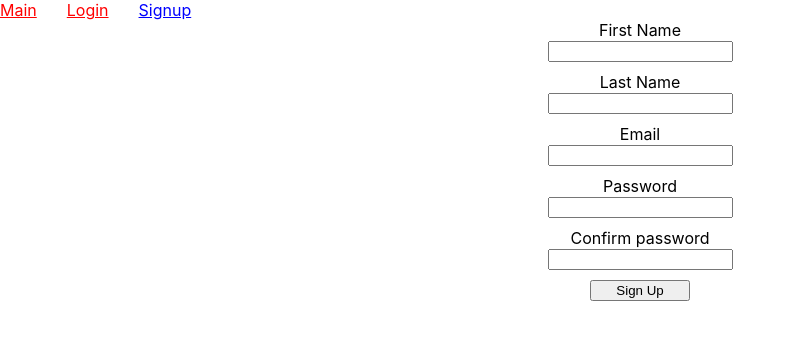
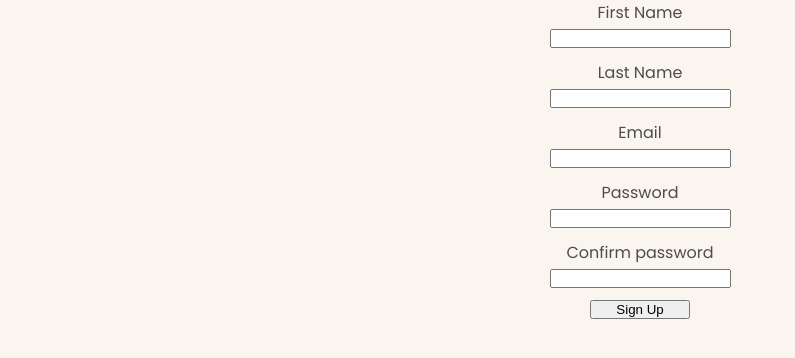
Before and after one commit to ansachuk/mashhh-demo, a React (Create React App) app: page /mashhh-demo/signup in a window 1280 px wide. Shown: the top 358 px of the page, without its empty margins (0-795 px from the left). Built offline with nearby package versions, Linux system fonts and the light colour scheme.

Commit message:
add vars, set default settings, add navigation

```diff
--- a/src/components/App/App.jsx
+++ b/src/components/App/App.jsx
@@ -4,16 +4,24 @@ import MainPage from "pages/MainPage/MainPage";
 import LoginPage from "pages/LoginPage/LoginPage";
 import SignupPage from "pages/SignupPage/SignupPage";
 
+import { Global } from "components/GlobalStyles/GlobalStyles.styled";
+
 import Layout from "components/Layout/Layout";
 import PrivatRoute from "components/PrivatRoute/PrivatRoute";
 
 export const App = () => {
 	return (
-		<Routes>
-			<Route path="/" element={<Layout />}>
-				<Route index element={<MainPage />} />
+		<>
+			<Global />
+			<Routes>
+				<Route path="/" element={<Layout />}>
+					<Route index element={<MainPage />} />
+					<Route path="catalog" element={<MainPage />} />
+					<Route path="brands" element={<MainPage />} />
+					<Route path="lookbook" element={<MainPage />} />
+				</Route>
 				<Route
-					path="login"
+					path="/login"
 					element={
 						<PrivatRoute>
 							<LoginPage />
@@ -21,15 +29,15 @@ export const App = () => {
 					}
 				/>
 				<Route
-					path="signup"
+					path="/signup"
 					element={
 						<PrivatRoute>
 							<SignupPage />
 						</PrivatRoute>
 					}
 				/>
-			</Route>
-			<Route path="*" element={<Navigate to="/" />} />
-		</Routes>
+				<Route path="*" element={<Navigate to="/" />} />
+			</Routes>
+		</>
 	);
 };
--- /dev/null
+++ b/src/components/Footer/Footer.jsx
@@ -0,0 +1,3 @@
+export default function Footer() {
+	return <div>Footer</div>;
+}
--- /dev/null
+++ b/src/components/GlobalStyles/GlobalStyles.styled.jsx
@@ -0,0 +1,39 @@
+import { createGlobalStyle } from "styled-components";
+import root from "styles/vars";
+
+const { mainBGC, ffPoppin, mainFontcolor } = root;
+
+export const Global = createGlobalStyle`
+html {
+   box-sizing: border-box;
+
+}
+
+*,
+*::before,
+*::after {
+   box-sizing: inherit;
+	margin: 0;
+	padding: 0;
+
+}
+body {
+	margin: 0;
+	font-family: ${ffPoppin};
+	color: ${mainFontcolor};
+
+	-webkit-font-smoothing: antialiased;
+	-moz-osx-font-smoothing: grayscale;
+
+	background-color: ${mainBGC};
+}
+
+ol,
+ul {
+	list-style: none;
+}
+
+a {
+	text-decoration: none;
+}
+`;
--- /dev/null
+++ b/src/components/Header/Header.jsx
@@ -0,0 +1,9 @@
+import Navigation from "components/Header/Navigation/Navigation";
+
+export default function Header() {
+	return (
+		<header>
+			<Navigation />
+		</header>
+	);
+}
--- /dev/null
+++ b/src/components/Header/Navigation/Navigation.jsx
@@ -0,0 +1,13 @@
+import { Container, StyledNavLink } from "./Navigation.styled";
+
+export default function Navigation() {
+	return (
+		<nav>
+			<Container>
+				<StyledNavLink to="/catalog">catalog</StyledNavLink>
+				<StyledNavLink to="/brands">brands</StyledNavLink>
+				<StyledNavLink to="/lookbook">lookbook</StyledNavLink>
+			</Container>
+		</nav>
+	);
+}
--- /dev/null
+++ b/src/components/Header/Navigation/Navigation.styled.jsx
@@ -0,0 +1,29 @@
+import { NavLink } from "react-router-dom";
+import { styled } from "styled-components";
+
+import root from "styles/vars";
+
+const { mainBorderColor, secondaryBGC, ffTenorSans, secondaryFontcolor, mainFS } = root;
+
+export const Container = styled.div`
+	padding: 0 160px;
+	display: flex;
+	justify-content: space-around;
+
+	border: 1px solid ${mainBorderColor};
+	background: ${secondaryBGC};
+`;
+
+export const StyledNavLink = styled(NavLink)`
+	color: ${secondaryFontcolor};
+	font-family: ${ffTenorSans};
+	font-size: ${mainFS};
+
+	text-transform: uppercase;
+
+	padding: 20px 0;
+
+	&.active {
+		color: #ab7f7f;
+	}
+`;
--- a/src/components/Layout/Layout.jsx
+++ b/src/components/Layout/Layout.jsx
@@ -1,32 +1,13 @@
-import PrivatRoute from "components/PrivatRoute/PrivatRoute";
-import { NavLink, Outlet } from "react-router-dom";
-
-import { styled } from "styled-components";
-
-const Navigation = styled.nav`
-	display: flex;
-	gap: 30px;
-`;
-
-const StyledNavLink = styled(NavLink)`
-	color: red;
-
-	&.active {
-		color: blue;
-	}
-`;
+import Footer from "components/Footer/Footer";
+import Header from "components/Header/Header";
+import { Outlet } from "react-router";
 
 export default function Layout() {
 	return (
 		<>
-			<Navigation>
-				<StyledNavLink to="/">Main</StyledNavLink>
-				<PrivatRoute>
-					<StyledNavLink to="login">Login</StyledNavLink>
-					<StyledNavLink to="signup">Signup</StyledNavLink>
-				</PrivatRoute>
-			</Navigation>
+			<Header />
 			<Outlet />
+			<Footer />
 		</>
 	);
 }
--- a/src/index.css
+++ b/src/index.css
@@ -1,15 +1,2 @@
-@import-normalize; /* bring in normalize.css styles */
-
-body {
-  margin: 0;
-  font-family: -apple-system, BlinkMacSystemFont, 'Segoe UI', 'Roboto', 'Oxygen',
-    'Ubuntu', 'Cantarell', 'Fira Sans', 'Droid Sans', 'Helvetica Neue',
-    sans-serif;
-  -webkit-font-smoothing: antialiased;
-  -moz-osx-font-smoothing: grayscale;
-}
-
-code {
-  font-family: source-code-pro, Menlo, Monaco, Consolas, 'Courier New',
-    monospace;
-}
+@import-normalize;
+@import url("https://fonts.googleapis.com/css2?family=Jost&family=Poppins&family=Tenor+Sans&display=swap");
--- a/src/index.js
+++ b/src/index.js
@@ -2,11 +2,12 @@ import { StrictMode } from "react";
 import ReactDOM from "react-dom/client";
 import { BrowserRouter } from "react-router-dom";
 
+import { Provider } from "react-redux";
+import store from "redux/store";
+
 import { App } from "components/App/App";
 
 import "./index.css";
-import { Provider } from "react-redux";
-import store from "redux/store";
 
 ReactDOM.createRoot(document.getElementById("root")).render(
 	<StrictMode>
--- a/src/pages/MainPage/MainPage.jsx
+++ b/src/pages/MainPage/MainPage.jsx
@@ -1,3 +1,3 @@
 export default function MainPage() {
-	return <div>MainPage</div>;
+	return;
 }
--- /dev/null
+++ b/src/styles/vars.js
@@ -0,0 +1,27 @@
+const root = {
+	// ! font vars
+	mainFontcolor: "#4d4d4d",
+	secondaryFontcolor: "#000",
+	ffPoppin:
+		"'Poppins', -apple-system, BlinkMacSystemFont,'Segoe UI', 'Roboto', 'Oxygen', 'Ubuntu', 'Cantarell', 'Fira Sans', 'Droid Sans','Helvetica Neue', sans-serif ",
+	ffJost:
+		"'Jost', -apple-system, BlinkMacSystemFont,'Segoe UI', 'Roboto', 'Oxygen', 'Ubuntu', 'Cantarell', 'Fira Sans', 'Droid Sans','Helvetica Neue', sans-serif ",
+	ffTenorSans:
+		"'Tenor Sans', -apple-system, BlinkMacSystemFont,'Segoe UI', 'Roboto', 'Oxygen', 'Ubuntu', 'Cantarell', 'Fira Sans', 'Droid Sans','Helvetica Neue', sans-serif ",
+
+	mainFS: "16px",
+	secondaryFS: "14px",
+	titleFS: "40px",
+
+	//? common vars
+	mainBGC: "#faf5ef",
+	secondaryBGC: "#F6ECE1",
+	footerBGC: "#4d4d4d",
+	mainBorderColor: "#4d4d4d",
+
+	//* transition vars
+	transDuration: "",
+	transTimeFunc: "",
+};
+
+export default root;
```
Also changed, not shown: 1 other file (tests, documents, lock files or other folders).
